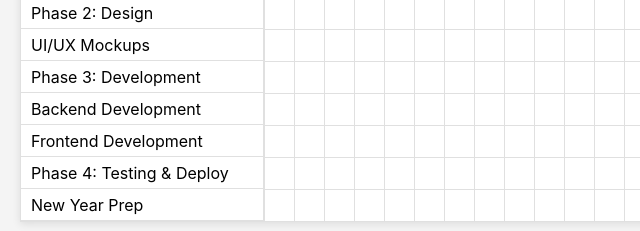
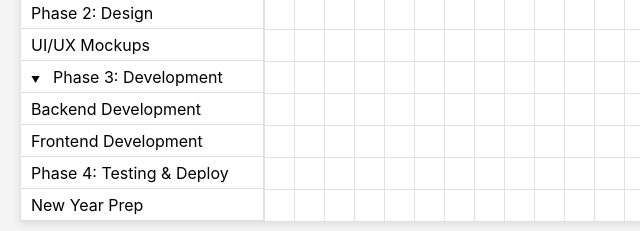
Before and after one commit to yiskang/gantt.js, a website built with Vite: page index.html in a window 1280 px wide. Shown: the part 223-454 px from the top of the page, 0-640 px from the left. Built offline with nearby package versions, Linux system fonts and the light colour scheme.

Commit message:
Add collapse/expand for summary tasks in the sidebar

```diff
--- a/css/style.css
+++ b/css/style.css
@@ -155,6 +155,23 @@ body {
 
 .gantt-sidebar-row:hover .delete-task-btn {
     visibility: visible;
+}
+
+.gantt-summary-chevron {
+    display: inline-block;
+    width: 12px;
+    margin-right: 4px;
+    cursor: pointer;
+    transition: transform 0.15s ease;
+}
+
+.gantt-summary-chevron::before {
+    content: '\25BC';
+    font-size: 9px;
+}
+
+.gantt-summary-chevron.collapsed {
+    transform: rotate(-90deg);
 }
 
 /* --- Timeline Header --- */
--- a/js/gantt/gantt-chart.js
+++ b/js/gantt/gantt-chart.js
@@ -12,6 +12,7 @@ export class GanttChart {
         this.options = { dayWidth: 30, rowHeight: 32, ...options };
         this.tasks = [];
         this.eventListeners = {};
+        this.collapsedIds = new Set();
 
         this.render();
     }
@@ -47,7 +48,6 @@ export class GanttChart {
         this.calculateDateRange();
         this.createLayout();
         this.renderTimeline();
-        this.renderGridLines();
 
         this.summaryIds = new Set(this.rawTasks.map(t => t.parentId).filter(Boolean));
 
@@ -57,7 +57,19 @@ export class GanttChart {
         this.tasks.forEach(task => {
             if (task instanceof SummaryTask) task.recomputeFromChildren(this.tasks);
         });
-        this.tasks.forEach((task, index) => task.render(index));
+
+        let visibleRowIndex = 0;
+        this.visibleRowCount = 0;
+        this.tasks.forEach(task => {
+            const isHidden = task.parentId && this.collapsedIds.has(task.parentId);
+            task.render(visibleRowIndex, !isHidden);
+            if (!isHidden) {
+                visibleRowIndex++;
+                this.visibleRowCount++;
+            }
+        });
+
+        this.renderGridLines();
 
         this.renderDependencies();
         this.animationController = new AnimationController(this, this.animationControls);
@@ -560,7 +572,7 @@ export class GanttChart {
     }
 
     renderGridLines() {
-        const t = DateHelper.daysBetween(this.chartStartDate, this.chartEndDate) + 1, e = this.rawTasks.length, s = t * this.options.dayWidth, n = e * this.options.rowHeight;
+        const t = DateHelper.daysBetween(this.chartStartDate, this.chartEndDate) + 1, e = this.visibleRowCount, s = t * this.options.dayWidth, n = e * this.options.rowHeight;
         this.grid.style.width = `${s}px`;
         this.grid.style.height = `${n}px`;
         this.dependencyLayer.setAttribute('width', s);
--- a/js/gantt/summary-task.js
+++ b/js/gantt/summary-task.js
@@ -3,13 +3,29 @@ import { Task } from './task.js';
 import { DateHelper } from './utils.js';
 
 export class SummaryTask extends Task {
-    render(index) {
-        super.render(index);
+    render(index, visible = true) {
+        super.render(index, visible);
         this.barElement.classList.add('summary-bar');
     }
 
     addDragListeners() {
         // Summary bars are derived, not draggable/resizable.
+    }
+
+    getSidebarPrefixElement() {
+        const chevron = document.createElement('span');
+        chevron.className = 'gantt-summary-chevron';
+        if (this.gantt.collapsedIds.has(this.id)) chevron.classList.add('collapsed');
+        chevron.addEventListener('click', (e) => {
+            e.stopPropagation();
+            if (this.gantt.collapsedIds.has(this.id)) {
+                this.gantt.collapsedIds.delete(this.id);
+            } else {
+                this.gantt.collapsedIds.add(this.id);
+            }
+            this.gantt.render();
+        });
+        return chevron;
     }
 
     recomputeFromChildren(allTasks) {
--- a/js/gantt/task.js
+++ b/js/gantt/task.js
@@ -10,12 +10,14 @@ export class Task {
         this.dependencies = data.dependencies || [];
     }
 
-    render(index) {
+    render(index, visible = true) {
         this.y = index * this.gantt.options.rowHeight + this.gantt.options.rowHeight / 2;
 
         // Create sidebar element using DOM API
         this.sidebarElement = document.createElement('div');
         this.sidebarElement.className = 'gantt-sidebar-row';
+
+        const prefixElement = this.getSidebarPrefixElement();
 
         const taskNameSpan = document.createElement('span');
         taskNameSpan.className = 'task-name';
@@ -27,6 +29,7 @@ export class Task {
         deleteBtn.title = 'Delete Task';
         deleteBtn.innerHTML = '&#128465;';
 
+        if (prefixElement) this.sidebarElement.appendChild(prefixElement);
         this.sidebarElement.appendChild(taskNameSpan);
         this.sidebarElement.appendChild(deleteBtn);
 
@@ -35,7 +38,7 @@ export class Task {
             if (confirm(`Delete task '${this.name}'?`)) this.gantt.deleteTask(this.id);
         });
 
-        this.gantt.sidebar.appendChild(this.sidebarElement);
+        if (visible) this.gantt.sidebar.appendChild(this.sidebarElement);
 
         this.taskRowElement = document.createElement('div');
         this.taskRowElement.className = 'gantt-task-row';
@@ -77,7 +80,7 @@ export class Task {
         this.labelElement = labelSpan;
 
         this.taskRowElement.appendChild(this.barElement);
-        this.gantt.taskArea.appendChild(this.taskRowElement);
+        if (visible) this.gantt.taskArea.appendChild(this.taskRowElement);
 
         this.updatePosition();
         this.addDragListeners();
@@ -190,4 +193,8 @@ export class Task {
 
         this.barElement.addEventListener('mousedown', onMouseDown);
     }
+
+    getSidebarPrefixElement() {
+        return null;
+    }
 }
```
